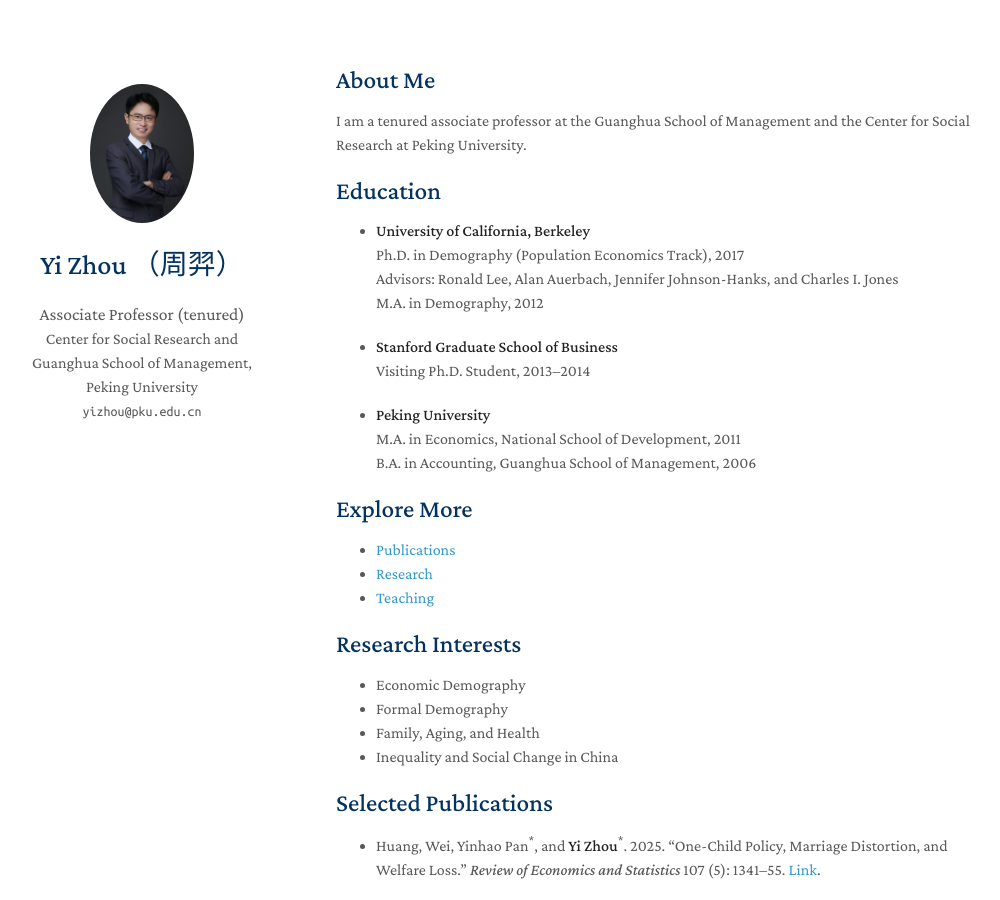
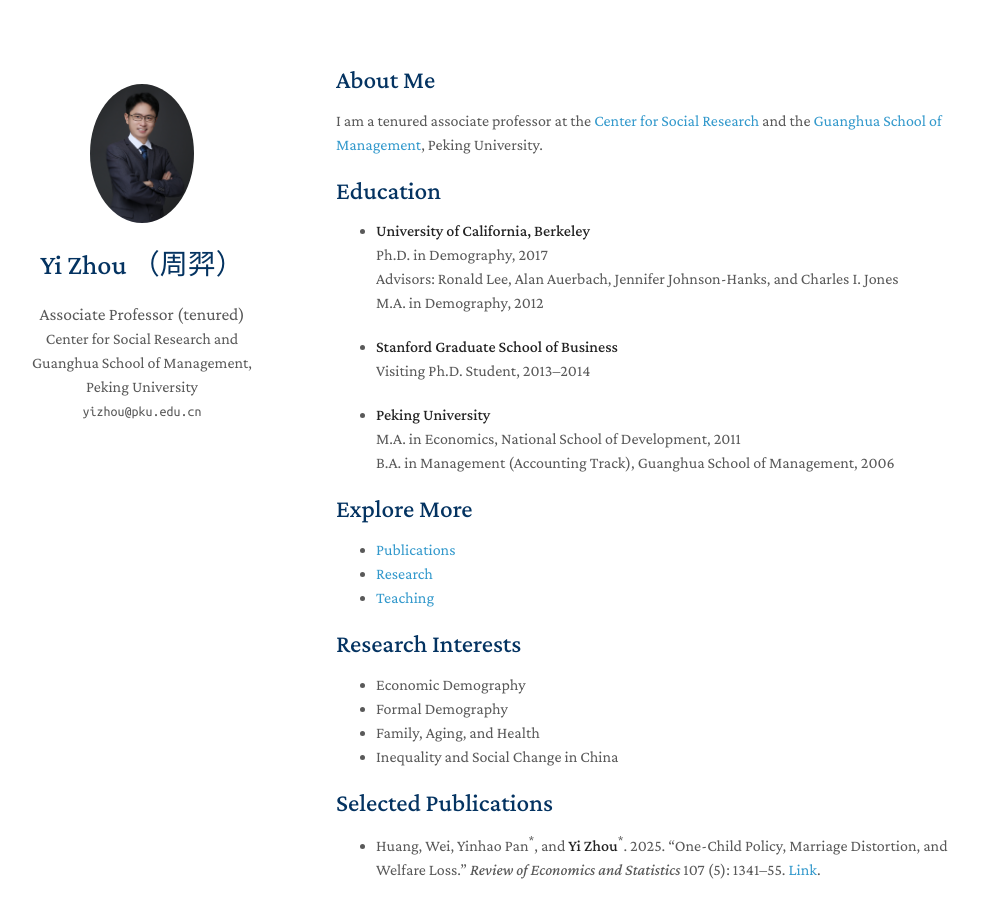
Before and after one commit to yizhou-demog/yizhou-demog.github.io, a Jekyll site: the page built from index.md, in a window 1280 px wide and 900 px high. Shown: the whole window, without its empty margins (134-1134 px from the left). Built offline with Jekyll 4.4.1, drawn with Linux system fonts in a browser that asks for light colours; a style sheet for code colours, icons or effects is not loaded; our own code applies the rules of GitHub Pages for plain Markdown files.

Commit message:
Update index.md

```diff
--- a/index.md
+++ b/index.md
@@ -3,13 +3,12 @@ layout: homepage
 ---
 
 ## About Me
-
-I am a tenured associate professor at the Guanghua School of Management and the Center for Social Research at Peking University.
+I am a tenured associate professor at the [Center for Social Research](https://csr.pku.edu.cn/) and the [Guanghua School of Management](https://www.gsm.pku.edu.cn), Peking University.
 
 ## Education
 
 - **University of California, Berkeley**
-  Ph.D. in Demography (Population Economics Track), 2017
+  Ph.D. in Demography, 2017
   Advisors: Ronald Lee, Alan Auerbach, Jennifer Johnson-Hanks, and Charles I. Jones
   M.A. in Demography, 2012
 
@@ -18,7 +17,7 @@ I am a tenured associate professor at the Guanghua School of Management and the
 
 - **Peking University**
   M.A. in Economics, National School of Development, 2011
-  B.A. in Accounting, Guanghua School of Management, 2006
+  B.A. in Management (Accounting Track), Guanghua School of Management, 2006
 
 ## Explore More
 
```
